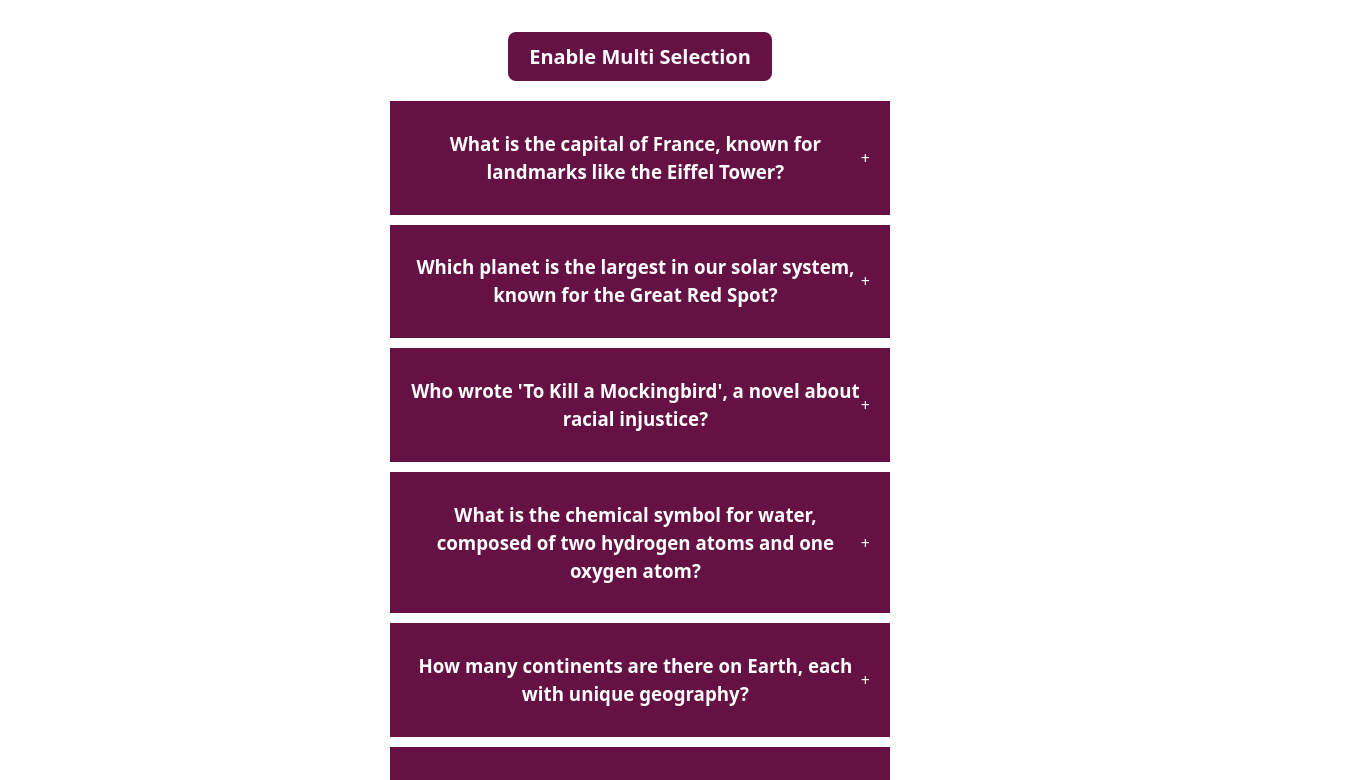
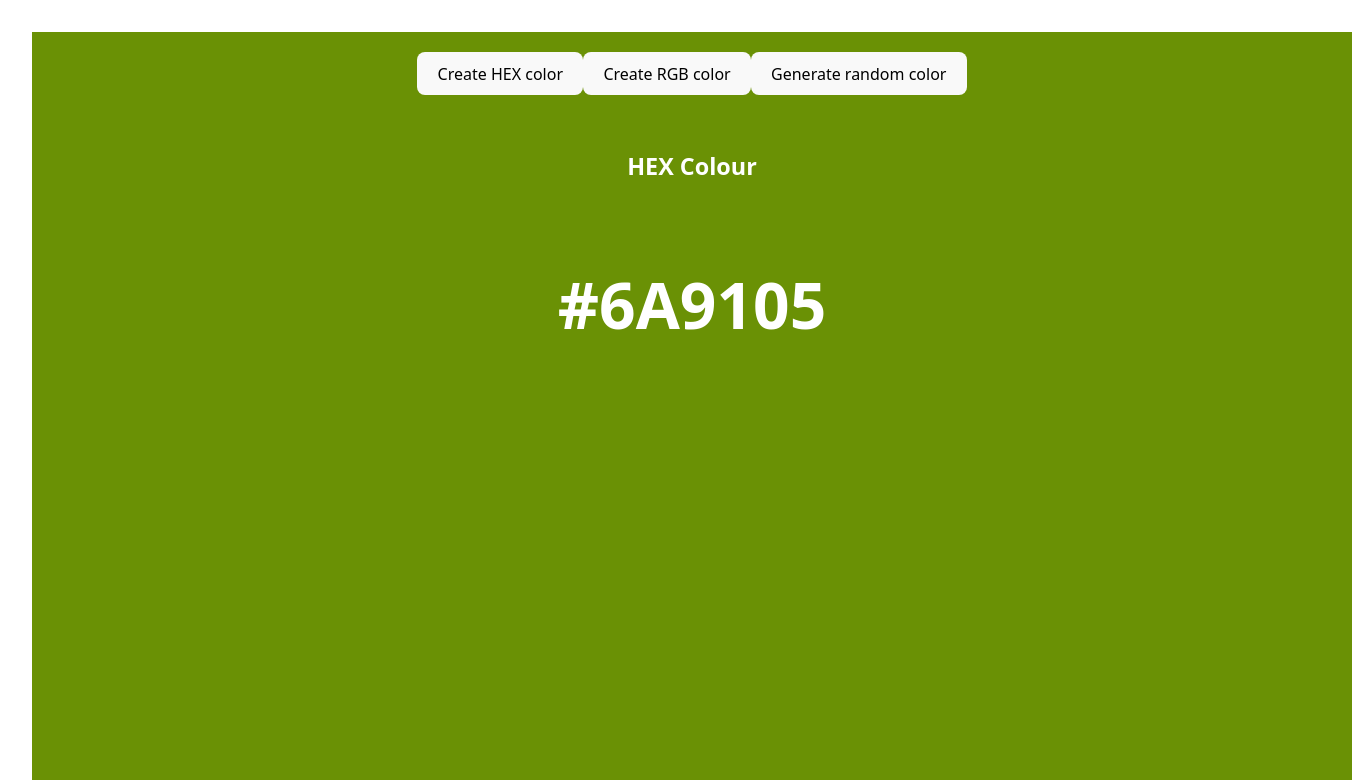
Before and after one commit to Caprice-Instinct/react-snippets, a React (Vite) app: page / in a window 1280 px wide. Shown: the top 780 px of the page, 1352 px wide, since content can reach past the window. Built offline with nearby package versions, Linux system fonts and the light colour scheme.

Commit message:
feat: random color (hex, rgb)

```diff
--- a/src/App.jsx
+++ b/src/App.jsx
@@ -1,12 +1,15 @@
 import './App.css'
 import Accordion from './components/accordion'
+import RandomColour from './components/random_colour'
 
 function App() {
 
   return (
     <div className='app'>
       {/* Accordion component */}
-      <Accordion />
+      {/* <Accordion /> */}
+      {/* Random color component */}
+      <RandomColour />
     </div>
   )
 }
--- /dev/null
+++ b/src/components/random_colour/index.jsx
@@ -0,0 +1,72 @@
+import { useEffect, useState } from "react";
+
+export default function RandomColour() {
+  const [type, setType] = useState("hex");
+  const [color, setColor] = useState("#000000");
+
+  function randomColourUtility(length) {
+    return Math.floor(Math.random() * length);
+  }
+
+  function handleCreateRandomHexColour() {
+    const hex = [0, 1, 2, 3, 4, 5, 6, 7, 8, 9, "A", "B", "C", "D", "E", "F"];
+
+    let hexColour = "#";
+
+    for (let i = 0; i < 6; i++) {
+      hexColour += hex[randomColourUtility(hex.length)];
+    }
+
+    setColor(hexColour);
+  }
+
+  function handleCreateRandomRgbColour() {
+    const r = randomColourUtility(256);
+    const g = randomColourUtility(256);
+    const b = randomColourUtility(256);
+
+    setColor(`rgb(${r},${g},${b})`);
+  }
+
+  useEffect(() => {
+    if (type === "rgb") handleCreateRandomRgbColour();
+    else handleCreateRandomHexColour();
+  }, [type]);
+  return (
+    <div
+      style={{
+        width: "100vw",
+        height: "100vh",
+        background: color,
+        padding: "20px",
+      }}
+    >
+      <button onClick={() => setType("hex")}>Create HEX color</button>
+      <button onClick={() => setType("rgb")}>Create RGB color</button>
+      <button
+        onClick={
+          type === "hex"
+            ? handleCreateRandomHexColour
+            : handleCreateRandomRgbColour
+        }
+      >
+        Generate random color
+      </button>
+      <div
+        style={{
+          display: "flex",
+          flexDirection: "column",
+          gap: "20px",
+          justifyContent: "center",
+          alignItems: "center",
+          color: "white",
+          fontSize: "20px",
+          marginTop: "30px",
+        }}
+      >
+        <h3>{type === "rgb" ? "RGB Colour" : "HEX Colour"}</h3>
+        <h1>{color}</h1>
+      </div>
+    </div>
+  );
+}
```
